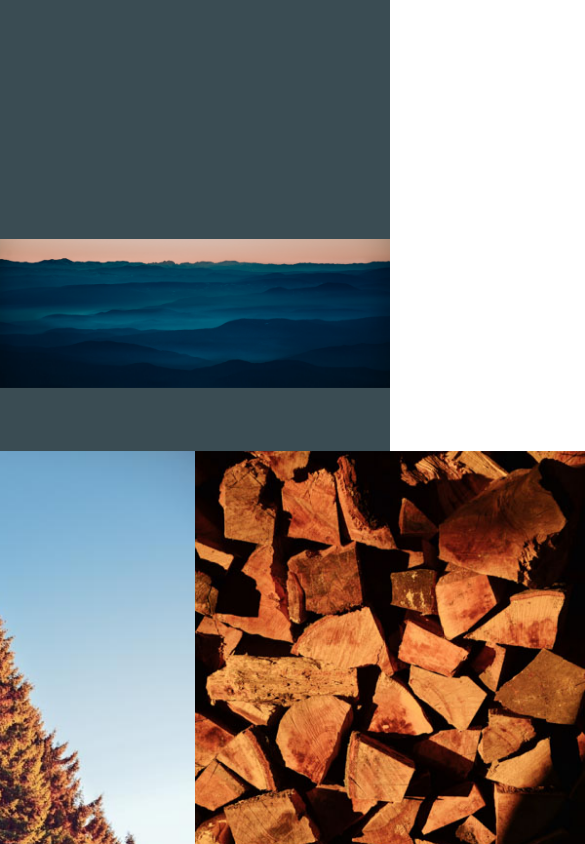
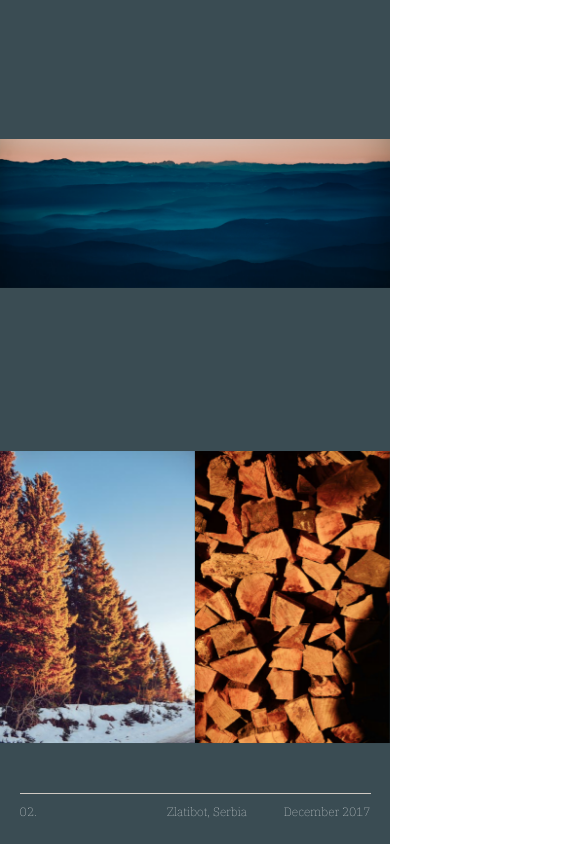
Before and after one commit to majac91/Photography_portfolio_V2, a React (Create React App) app: page /where-no-words-are-needed in a window 390 px wide. Shown: the part 1120-1964 px from the top of the page, 585 px wide, since content can reach past the window. Built offline with nearby package versions, Linux system fonts and the light colour scheme.

Commit message:
story2 page mobile layout fixes

```diff
--- a/src/components/Navbar/_navbar.scss
+++ b/src/components/Navbar/_navbar.scss
@@ -45,7 +45,7 @@
 //Page specific styling
 .story1Page,
 .story2Page,
-.aboutPage {
+.aboutPage .navbar__link {
   color: white;
 
   .navbar__link {
--- a/src/components/StoryLink/story-link.scss
+++ b/src/components/StoryLink/story-link.scss
@@ -12,5 +12,7 @@
     font-size: 2.5rem;
     font-style: italic;
     padding-top: 1rem;
+    width: 100%;
+    text-align: center;
   }
 }
--- a/src/pages/AboutPage/_about-page.scss
+++ b/src/pages/AboutPage/_about-page.scss
@@ -29,7 +29,6 @@
     align-items: center;
     @include scale;
     @include respond(mobile) {
-      // background: url("../../images/about.jpg");
       background-position: center;
     }
     &-heading {
--- a/src/pages/StoryPage1/story-page-1.scss
+++ b/src/pages/StoryPage1/story-page-1.scss
@@ -37,6 +37,7 @@
       &-img10,
       &-img11 {
         width: 50%;
+        max-height: 50vh;
       }
     }
 
--- a/src/pages/StoryPage2/Story2.js
+++ b/src/pages/StoryPage2/Story2.js
@@ -112,7 +112,7 @@ const Story2 = ({ setContainerClass }) => {
             </Reveal>
           </div>
 
-          <div className="d-flex flex-end">
+          <div className="d-flex flex-end flex-wrap">
             <div>
               <Reveal effect="fadeInUp">
                 <img className={"story2__img story2__img-img4"} src={img4} />
--- a/src/pages/StoryPage2/story-page-2.scss
+++ b/src/pages/StoryPage2/story-page-2.scss
@@ -3,13 +3,14 @@
   font-family: $font-main;
   background-color: #191919;
   transition: background-color 1s ease;
+  overflow: hidden;
+
   &.section2__in-view {
     background-color: #3a4c53;
   }
 
   &__divider {
     border-top: 0.5px solid #d0cac3;
-
     font-size: 1.2rem;
     &:nth-child(1) {
       padding-top: 1rem;
@@ -73,13 +74,6 @@
     margin-right: 3rem;
     margin-left: 0;
     font-size: 10rem;
-    &-img3,
-    &-img5,
-    &-img7,
-    &-img8 {
-      margin-top: 2rem;
-    }
-
     @include respond(mobile) {
       width: 100%;
       max-height: 90vh;
@@ -94,9 +88,40 @@
         height: auto;
       }
     }
+    &-img3,
+    &-img5,
+    &-img7,
+    &-img8 {
+      margin-top: 2rem;
+    }
+
+    &-img10,
+    &-img11,
+    &-img13,
+    &-img14,
+    &-img19,
+    &-img20 {
+      @include respond(mobile) {
+        width: 50%;
+        max-height: 40vh;
+      }
+    }
+    &-img12 {
+      @include respond(mobile) {
+        position: relative;
+        top: -10rem;
+      }
+    }
     &-img2,
     &-img16 {
       margin-left: auto;
+    }
+    &-img17,
+    &-img9 {
+      @include respond(mobile) {
+        max-height: 40vh;
+        width: auto;
+      }
     }
   }
 
--- a/src/partials/_global.scss
+++ b/src/partials/_global.scss
@@ -67,6 +67,10 @@ button {
 
 .space-between {
   justify-content: space-between;
+}
+
+.flex-wrap {
+  flex-wrap: wrap;
 }
 
 .row {
```
Also changed, not shown: 1 other file (tests, documents, lock files or other folders).
